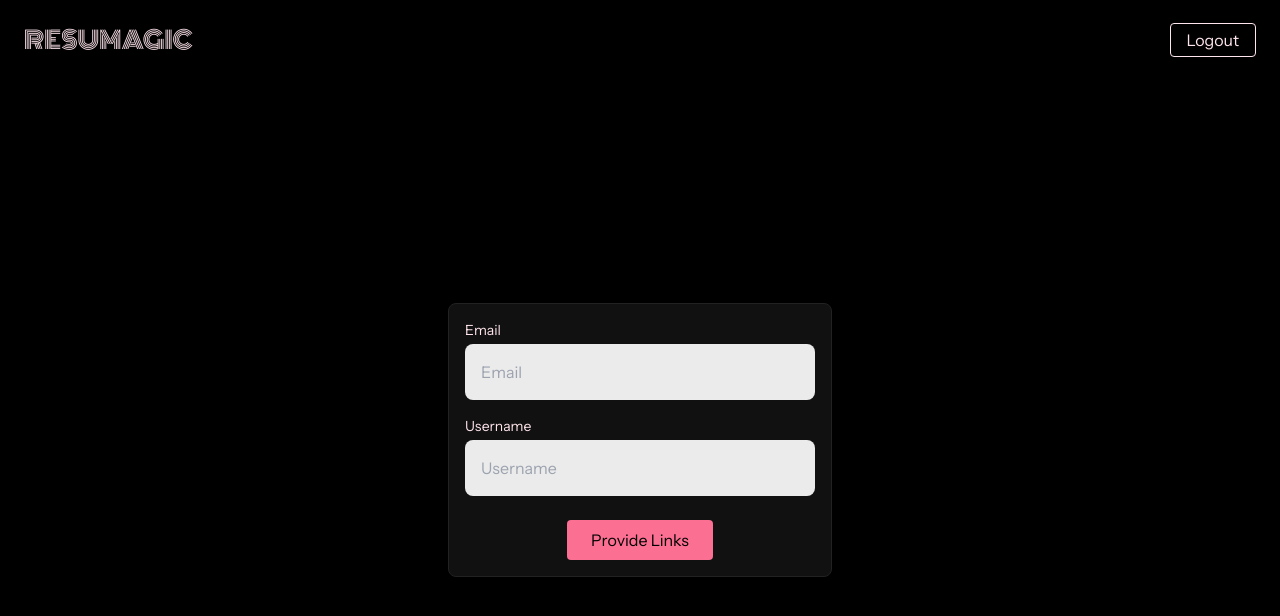
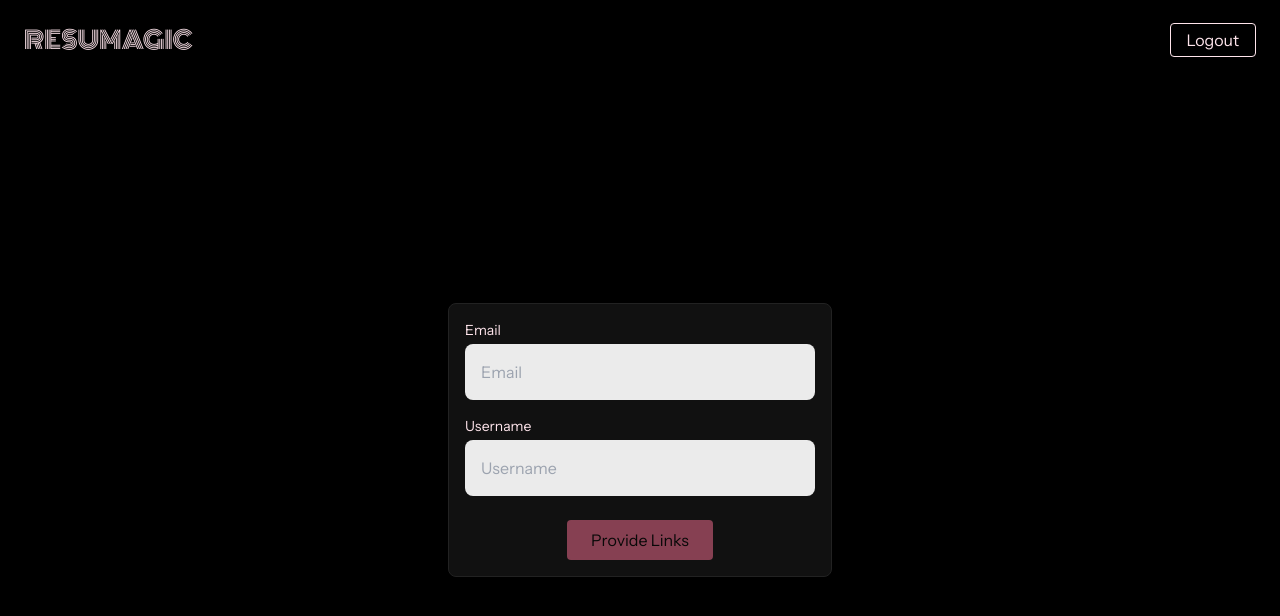
Before and after one commit to 100x-Engineers/coding-wars-distros-in-display-KishanMandora, a React (Vite) app in the folder client/: page /signin in a window 1280 px wide. Shown: the top 616 px of the page. Built offline with nearby package versions, Linux system fonts and the light colour scheme.

Commit message:
feat: add button disabled state

```diff
--- a/client/src/pages/Links.tsx
+++ b/client/src/pages/Links.tsx
@@ -40,8 +40,9 @@ function Link() {
             onChange={handleLinkedInLinkChange}
             value={state.linkedInLink} />
 
-          <div className="flex justify-center mt-6" onClick={() => { }}>
-            <Button>
+          <div className="flex justify-center mt-6">
+            <Button
+              isDisabled={!state.portfolioLink || !state.githubLink || !state.twitterLink || !state.linkedInLink}>
               Provide Summary
             </Button>
           </div>
--- a/client/src/pages/Signin.tsx
+++ b/client/src/pages/Signin.tsx
@@ -30,7 +30,7 @@ function SignIn() {
           <TextInput label="Username" placeholder="Username" id="username" mt="mt-4" onChange={handleNameChange} value={state.name} />
 
           <div className="flex justify-center mt-6">
-            <Button onClick={handleNavigate}>
+            <Button onClick={handleNavigate} isDisabled={!state.email || !state.name}>
               Provide Links
             </Button>
           </div>
```
